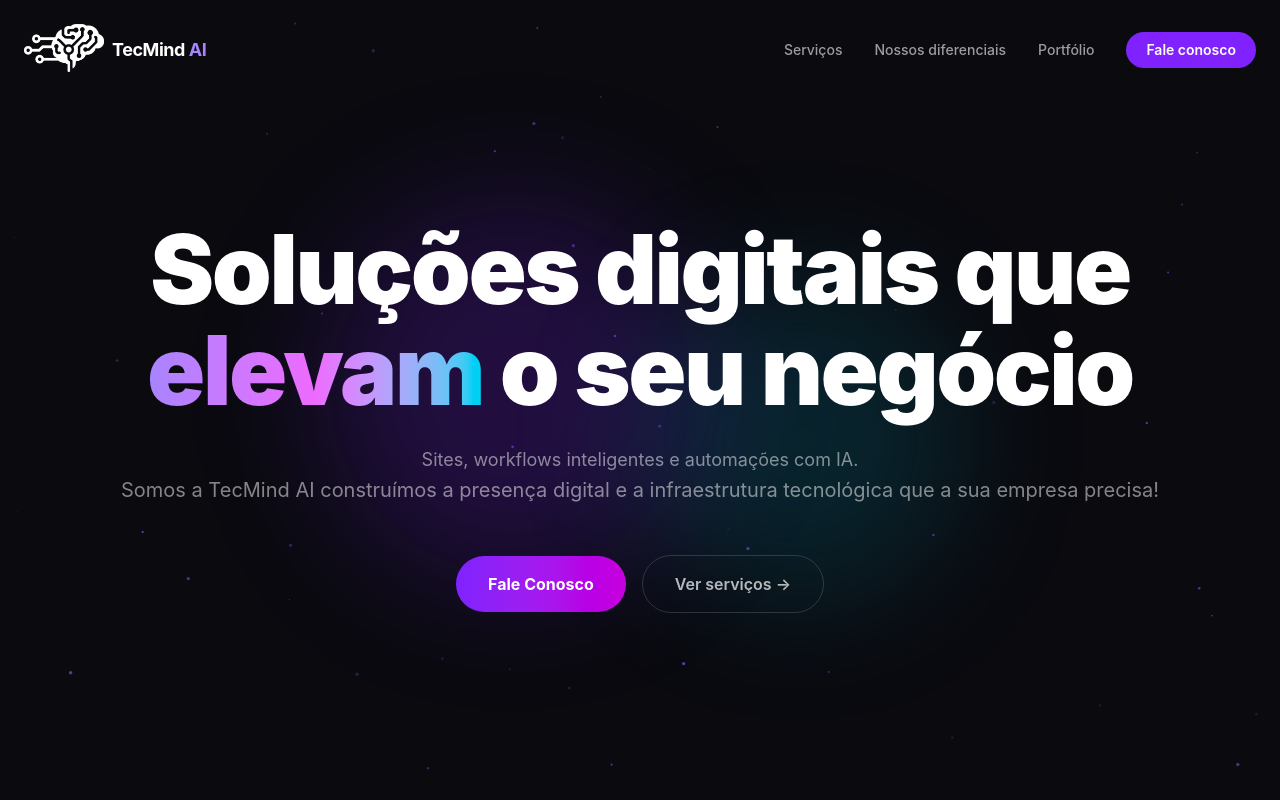
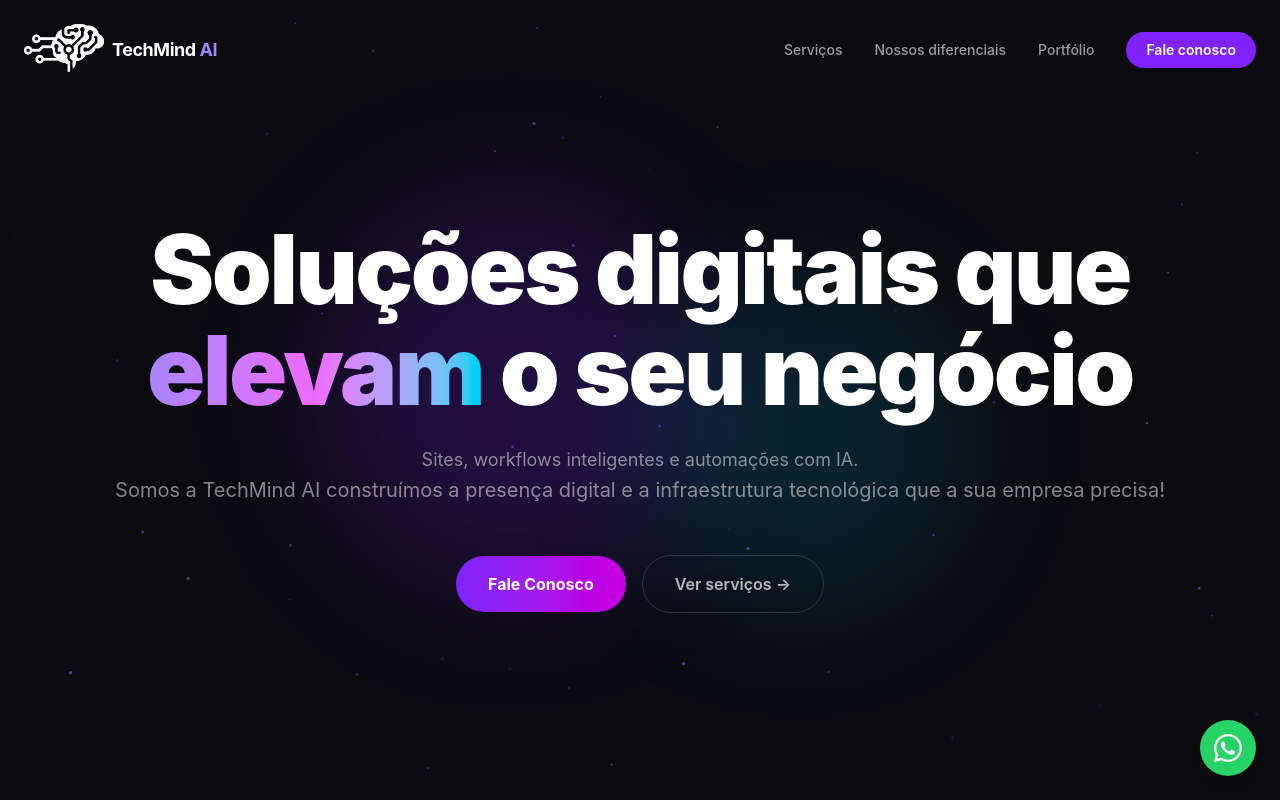
Before and after one commit to TechMind-IA/tecmind-ia, a Next.js app: page / in a window 1280 px wide. Shown: the top 800 px of the page. Built offline with nearby package versions, Linux system fonts and the light colour scheme.

Commit message:
WhatsApp button e To top button.

```diff
--- a/src/app/layout.tsx
+++ b/src/app/layout.tsx
@@ -2,8 +2,8 @@ import type { Metadata } from 'next'
 import './globals.css'
 
 export const metadata: Metadata = {
-  title: 'TecMind AI',
-  description: 'TecMind AI — Sites, automações e inteligência artificial para o seu negócio crescer.',
+  title: 'TechMind AI',
+  description: 'TechMind AI — Sites, automações e inteligência artificial para o seu negócio crescer.',
 }
 
 export default function RootLayout({
--- a/src/app/page.tsx
+++ b/src/app/page.tsx
@@ -5,6 +5,8 @@ import WhyUs from '@/components/landing/WhyUs'
 import Portfolio from '@/components/landing/Portfolio'
 import Contact from '@/components/landing/Contact'
 import Footer from '@/components/landing/Footer'
+import WhatsAppButton from '@/components/landing/WhatsAppButton'
+import ScrollToTop from '@/components/landing/ScrollTotop'
 
 export default function Home() {
   return (
@@ -16,6 +18,8 @@ export default function Home() {
       <Portfolio />
       <Contact />
       <Footer />
+      <WhatsAppButton />
+      <ScrollToTop />
     </main>
   )
 }
--- a/src/components/landing/Footer.tsx
+++ b/src/components/landing/Footer.tsx
@@ -17,7 +17,7 @@ export default function Footer() {
                 <Image src="/logo_tecmind.png" alt="Logo" width={120} height={120} className="object-cover" />
               </div>
               <span className="text-white font-bold text-lg tracking-tight">
-                TecMind <span className="text-violet-400">AI</span>
+                TechMind <span className="text-violet-400">AI</span>
               </span>
             </div>
             <p className="text-white/35 text-sm leading-relaxed max-w-xs">
@@ -75,7 +75,7 @@ export default function Footer() {
 
         <div className="border-t border-white/5 pt-8 flex flex-col md:flex-row items-center justify-between gap-4">
           <p className="text-white/25 text-xs">
-            © 2026 TecMind AI. Todos os direitos reservados.
+            © 2026 TechMind AI. Todos os direitos reservados.
           </p>
         </div>
       </div>
--- a/src/components/landing/Hero.tsx
+++ b/src/components/landing/Hero.tsx
@@ -83,7 +83,7 @@ export default function Hero() {
         </p>
 
         <p className="text-white/50 text-lg md:text-xl leading-relaxed mb-12">
-          Somos a TecMind AI construímos a presença digital e a infraestrutura tecnológica que a sua empresa precisa!
+          Somos a TechMind AI construímos a presença digital e a infraestrutura tecnológica que a sua empresa precisa!
         </p>
 
         <div className="flex flex-col sm:flex-row items-center gap-4">
--- a/src/components/landing/Navbar.tsx
+++ b/src/components/landing/Navbar.tsx
@@ -24,7 +24,9 @@ export default function Navbar() {
     const map: Record<string, string> = {
       servicos: 'services',
       'por-que-nos': 'whyus',
+      'nossos-diferenciais': 'whyus',  // fix: chave correta para "Nossos diferenciais"
       portfolio: 'portfolio',
+      contato: 'contact',              // fix: mapeia "Contato" para id="contact"
     }
     const el = document.getElementById(map[id] || id)
     if (el) el.scrollIntoView({ behavior: 'smooth' })
@@ -45,7 +47,7 @@ export default function Navbar() {
             <Image src="/logo_tecmind.png" alt="Logo" width={120} height={120} className="object-cover" />
           </div>
           <span className="text-white font-bold text-lg tracking-tight">
-            TecMind <span className="text-violet-400">AI</span>
+            TechMind <span className="text-violet-400">AI</span>
           </span>
         </div>
 
--- /dev/null
+++ b/src/components/landing/ScrollTotop.tsx
@@ -0,0 +1,36 @@
+'use client'
+
+import { useEffect, useState } from 'react'
+import { ArrowUp } from 'lucide-react'
+
+export default function ScrollToTop() {
+  const [visible, setVisible] = useState(false)
+
+  useEffect(() => {
+    const onScroll = () => setVisible(window.scrollY > 400)
+    window.addEventListener('scroll', onScroll)
+    return () => window.removeEventListener('scroll', onScroll)
+  }, [])
+
+  const scrollToTop = () => window.scrollTo({ top: 0, behavior: 'smooth' })
+
+  return (
+    <button
+      onClick={scrollToTop}
+      aria-label="Voltar ao topo"
+      className={`
+        fixed bottom-24 right-8 z-50
+        w-12 h-12 rounded-full
+        bg-violet-600 hover:bg-violet-500
+        border border-violet-400/30
+        flex items-center justify-center
+        shadow-lg shadow-violet-500/30
+        hover:shadow-violet-500/50 hover:scale-110
+        transition-all duration-300
+        ${visible ? 'opacity-100 translate-y-0 pointer-events-auto' : 'opacity-0 translate-y-4 pointer-events-none'}
+      `}
+    >
+      <ArrowUp className="w-5 h-5 text-white" />
+    </button>
+  )
+}
--- /dev/null
+++ b/src/components/landing/WhatsAppButton.tsx
@@ -0,0 +1,28 @@
+'use client'
+
+export default function WhatsAppButton() {
+  const phone = '5531988280047'
+  const message = 'Olá! Vim pelo site da TechMind AI e gostaria de saber mais.'
+
+  const url = `https://wa.me/${phone}?text=${encodeURIComponent(message)}`
+
+  return (
+    <a
+      href={url}
+      target="_blank"
+      rel="noopener noreferrer"
+      aria-label="Fale conosco no WhatsApp"
+      className="fixed bottom-6 right-6 z-50 flex items-center justify-center w-14 h-14 rounded-full shadow-lg hover:scale-110 transition-transform duration-300"
+      style={{ backgroundColor: '#25D366' }}
+    >
+      <svg
+        xmlns="http://www.w3.org/2000/svg"
+        viewBox="0 0 32 32"
+        fill="white"
+        className="w-7 h-7"
+      >
+        <path d="M16 0C7.163 0 0 7.163 0 16c0 2.822.736 5.474 2.027 7.78L0 32l8.418-2.007A15.93 15.93 0 0 0 16 32c8.837 0 16-7.163 16-16S24.837 0 16 0zm0 29.333a13.27 13.27 0 0 1-6.77-1.852l-.485-.288-5.003 1.193 1.215-4.862-.316-.5A13.236 13.236 0 0 1 2.667 16C2.667 8.636 8.636 2.667 16 2.667S29.333 8.636 29.333 16 23.364 29.333 16 29.333zm7.273-9.938c-.398-.2-2.355-1.162-2.72-1.295-.366-.133-.632-.2-.898.2-.266.398-1.031 1.295-1.264 1.561-.232.266-.465.3-.863.1-.398-.2-1.682-.62-3.203-1.977-1.184-1.057-1.983-2.363-2.215-2.762-.233-.398-.025-.613.175-.811.18-.178.398-.465.598-.698.2-.232.265-.398.398-.664.133-.266.067-.499-.033-.698-.1-.2-.898-2.164-1.23-2.963-.325-.779-.655-.673-.898-.686l-.765-.013c-.266 0-.698.1-1.064.499-.365.398-1.396 1.362-1.396 3.325s1.43 3.857 1.63 4.123c.198.266 2.814 4.297 6.82 6.026.953.412 1.697.658 2.277.842.957.305 1.828.262 2.516.159.767-.114 2.355-.963 2.688-1.893.333-.93.333-1.727.233-1.893-.1-.166-.366-.266-.765-.465z" />
+      </svg>
+    </a>
+  )
+}
--- a/src/components/landing/WhyUs.tsx
+++ b/src/components/landing/WhyUs.tsx
@@ -28,56 +28,41 @@ const reasons = [
 ]
 
 export default function WhyUs() {
+  const scrollToContact = () => document.getElementById('contact')?.scrollIntoView({ behavior: 'smooth' })
+
   return (
     <section id="whyus" className="py-32 px-6 relative overflow-hidden">
-      {/* Background accent */}
       <div className="absolute left-0 top-1/2 -translate-y-1/2 w-1/2 h-96 bg-violet-900/15 blur-3xl rounded-full pointer-events-none" />
 
       <div className="max-w-7xl mx-auto relative z-10">
         <div className="grid lg:grid-cols-2 gap-20 items-center">
-          {/* Left */}
           <div>
             <h2 className="text-4xl md:text-5xl font-black text-white leading-tight mb-6">
               Tecnologia com{' '}
-              <span className="bg-gradient-to-r from-violet-400 to-cyan-400 bg-clip-text text-transparent">
-                propósito
-              </span>
+              <span className="bg-gradient-to-r from-violet-400 to-cyan-400 bg-clip-text text-transparent">propósito</span>
             </h2>
+
             <p className="text-white/40 text-lg leading-relaxed">
-              A TecMind AI nasceu para ser o parceiro tecnológico das empresas que querem crescer de verdade. Não somos apenas uma agência. Somos um time que se importa com o seu resultado!
+              A TechMind AI nasceu para ser o parceiro tecnológico das empresas que querem crescer de verdade. Não somos apenas uma agência. Somos um time que se importa com o seu resultado!
             </p>
 
-            <div className="mt-10 flex items-center gap-6">
-              <button
-                onClick={() =>
-                  document
-                    .getElementById('contact')
-                    ?.scrollIntoView({ behavior: 'smooth' })
-                }
-                className="px-6 py-3 rounded-full bg-violet-600 hover:bg-violet-500 text-white font-semibold text-sm transition-all duration-200 hover:shadow-lg hover:shadow-violet-500/30"
-              >
+            <div className="mt-10">
+              <button onClick={scrollToContact} className="px-6 py-3 rounded-full bg-violet-600 hover:bg-violet-500 text-white font-semibold text-sm transition-all duration-200 hover:shadow-lg hover:shadow-violet-500/30">
                 Conversar com a equipe
               </button>
             </div>
           </div>
 
-          {/* Right — reason list */}
           <div className="flex flex-col gap-6">
             {reasons.map((reason) => (
-              <div
-                key={reason.number}
-                className="flex gap-6 items-start p-6 rounded-2xl border border-white/5 bg-white/[0.03] hover:bg-white/5 transition-all duration-300 group"
-              >
+              <div key={reason.number} className="flex gap-6 items-start p-6 rounded-2xl border border-white/5 bg-white/[0.03] hover:bg-white/5 transition-all duration-300 group">
                 <span className="text-3xl font-black text-violet-600/40 group-hover:text-violet-400/60 transition-colors duration-300 leading-none pt-1">
                   {reason.number}
                 </span>
+
                 <div>
-                  <h3 className="text-white font-bold text-lg mb-2">
-                    {reason.title}
-                  </h3>
-                  <p className="text-white/40 text-sm leading-relaxed">
-                    {reason.description}
-                  </p>
+                  <h3 className="text-white font-bold text-lg mb-2">{reason.title}</h3>
+                  <p className="text-white/40 text-sm leading-relaxed">{reason.description}</p>
                 </div>
               </div>
             ))}
```
